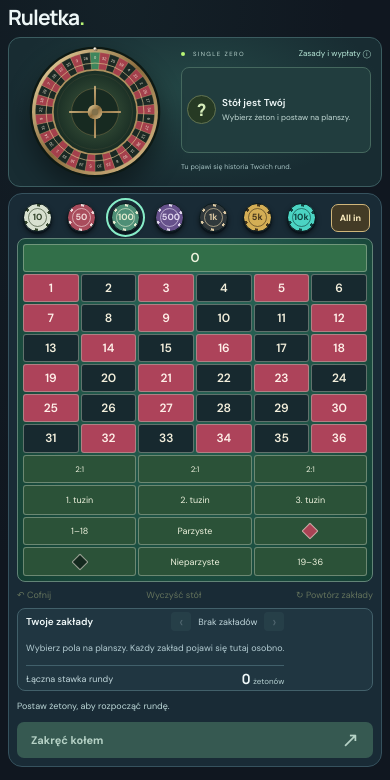
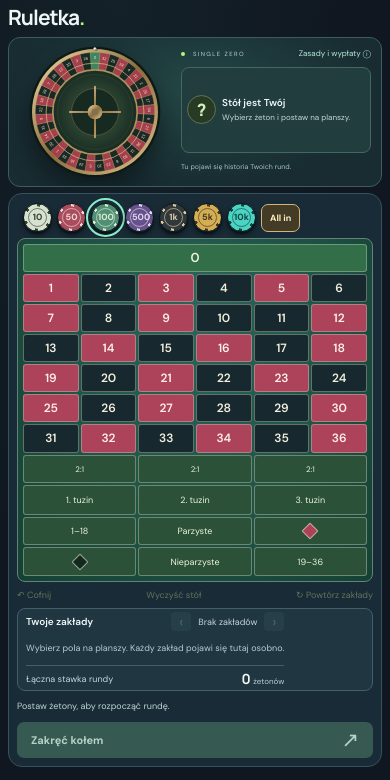
Before and after one commit to Polmiss/Betify, a website built with Vite: page game.html in a window 390 px wide. Shown: the part 64-844 px from the top of the page. Built offline with nearby package versions, Linux system fonts and the light colour scheme.

Commit message:
Group roulette chips with consistent compact spacing

```diff
--- a/src/game-viewport.css
+++ b/src/game-viewport.css
@@ -39,7 +39,7 @@ body.game-page{--game-bar:clamp(38px,6.5dvh,58px);height:100dvh;min-height:0;ove
 .game-page .rt-limit strong{font-size:11px}
 .game-page .rt-chips-label{font-size:10px;min-height:0}
 .game-page .rt-chips-label small{display:block;font-size:9px}
-.game-page .rt-chips{margin:0 4px;gap:clamp(4px,1vw,14px);min-height:0;flex-wrap:nowrap;align-items:center;justify-content:space-between}
+.game-page .rt-chips{margin:0 4px;gap:10px;min-height:0;flex-wrap:nowrap;align-items:center;justify-content:flex-start}
 .game-page .rt-chip{width:clamp(28px,3.1vw,42px);height:clamp(28px,3.1vw,42px);font-size:11px;border-width:1px;flex-shrink:0;box-shadow:0 2px 0 #0a141c,0 3px 5px #0008}
 .game-page .rt-chip,.game-page .rt-stack-token{background:radial-gradient(circle,var(--chip-bg) 57%,transparent 59%),repeating-conic-gradient(var(--chip-fg) 0deg 13deg,var(--chip-bg) 13deg 60deg);border:1px solid #0a191c}
 .game-page .rt-chip::after{inset:4px;opacity:.65}
@@ -204,7 +204,7 @@ body.game-page{--game-bar:clamp(38px,6.5dvh,58px);height:100dvh;min-height:0;ove
   .game-page .rt-history-number:nth-child(n+5){display:none}
   .game-page .rt-table-panel{grid-template-rows:32px minmax(0,1fr) 18px 83px 23px 36px;gap:4px;padding:8px}
   .game-page .rt-balance-row,.game-page .rt-chips-label{display:none}
-  .game-page .rt-chips{margin:0 3px;justify-content:space-between;gap:5px}
+  .game-page .rt-chips{margin:0 3px;justify-content:flex-start;gap:5px}
   .game-page .rt-chip{width:29px;height:29px;font-size:9px}
   .game-page .rt-all-in{height:28px;padding-inline:8px;font-size:9px}
   .game-page .rt-table{padding:5px;grid-template-rows:minmax(0,8fr) minmax(0,1fr) minmax(0,2fr);gap:2px}
```
